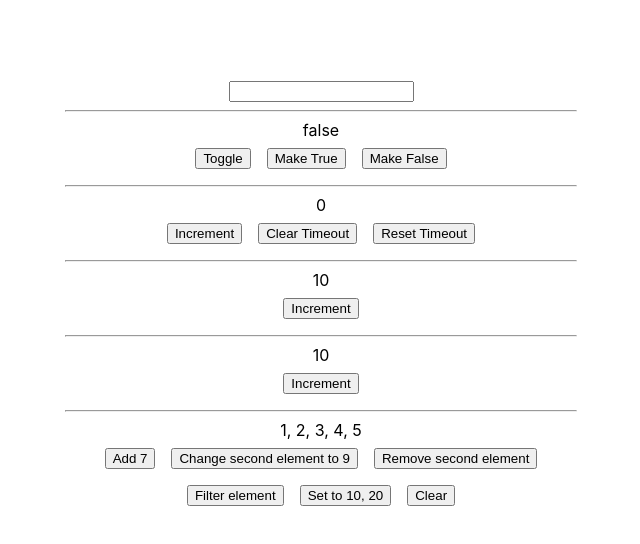
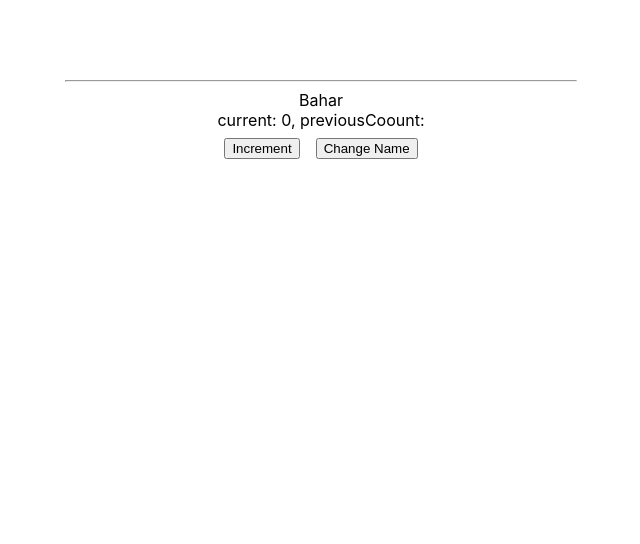
Before and after one commit to BaharKshvrz/react-hooks, a React (Create React App) app in the folder customHooks/: page / in a window 1280 px wide. Shown: the top 544 px of the page, without its empty margins (319-959 px from the left). Built offline with nearby package versions, Linux system fonts and the light colour scheme.

Commit message:
added usePrevious hook

```diff
--- a/customHooks/src/App.js
+++ b/customHooks/src/App.js
@@ -1,15 +1,16 @@
 import "./App.css";
-import InputElement from "./components/1.useLocalStorage/InputElement";
-import ToggleComponent from "./components/3.useToggle/ToggleComponent";
-import TimeoutComponent from "./components/4.useTimeout/TimeoutComponent";
-import DebounceComponent from "./components/5.useDebounce/DebounceComponent";
-import UpdateEffectComponent from "./components/6.useUpdateEffect/UpdateEffectComponent";
-import ArrayComponent from "./components/7.useArray/ArrayComponent";
+// import InputElement from "./components/1.useLocalStorage/InputElement";
+// import ToggleComponent from "./components/3.useToggle/ToggleComponent";
+// import TimeoutComponent from "./components/4.useTimeout/TimeoutComponent";
+// import DebounceComponent from "./components/5.useDebounce/DebounceComponent";
+// import UpdateEffectComponent from "./components/6.useUpdateEffect/UpdateEffectComponent";
+// import ArrayComponent from "./components/7.useArray/ArrayComponent";
+import PreviousComponent from "./components/8.usePrevious/PreviousComponent";
 
 function App() {
   return (
     <div className="App">
-        <InputElement/>
+        {/* <InputElement/>
         <hr/>
         <ToggleComponent/>
         <hr/>
@@ -19,7 +20,9 @@
         <hr/>
         <UpdateEffectComponent/>
         <hr/>
-        <ArrayComponent/>
+        <ArrayComponent/> */}
+        <hr/>
+        <PreviousComponent/>
     </div>
   );
 }
--- /dev/null
+++ b/customHooks/src/components/8.usePrevious/PreviousComponent.jsx
@@ -0,0 +1,19 @@
+import React, { useState } from 'react'
+import usePrevious from './usePrevious';
+
+const PreviousComponent = () => {
+  const [count, setCount] = useState(0);
+  const [name, setName] = useState("Bahar");
+  const prviousCount = usePrevious(count);
+
+  return (
+    <>
+      <div> {name}</div>
+      <div>current: {count},  previousCoount: {prviousCount}</div>
+      <button onClick={ () => setCount(currentCount => currentCount + 1)}> Increment </button>
+      <button onClick={ () => setName("Keshavarz")}> Change Name </button>
+    </>
+  )
+}
+
+export default PreviousComponent
--- /dev/null
+++ b/customHooks/src/components/8.usePrevious/usePrevious.jsx
@@ -0,0 +1,13 @@
+import { useRef } from 'react'
+
+export default function usePrevious(value) {
+  const currentRef = useRef(value);
+  const previousRef = useRef();
+
+  if (currentRef.current !== value) {
+     previousRef.current = currentRef.current;
+     currentRef.current = value;
+  }
+
+  return previousRef.current;
+}
```
